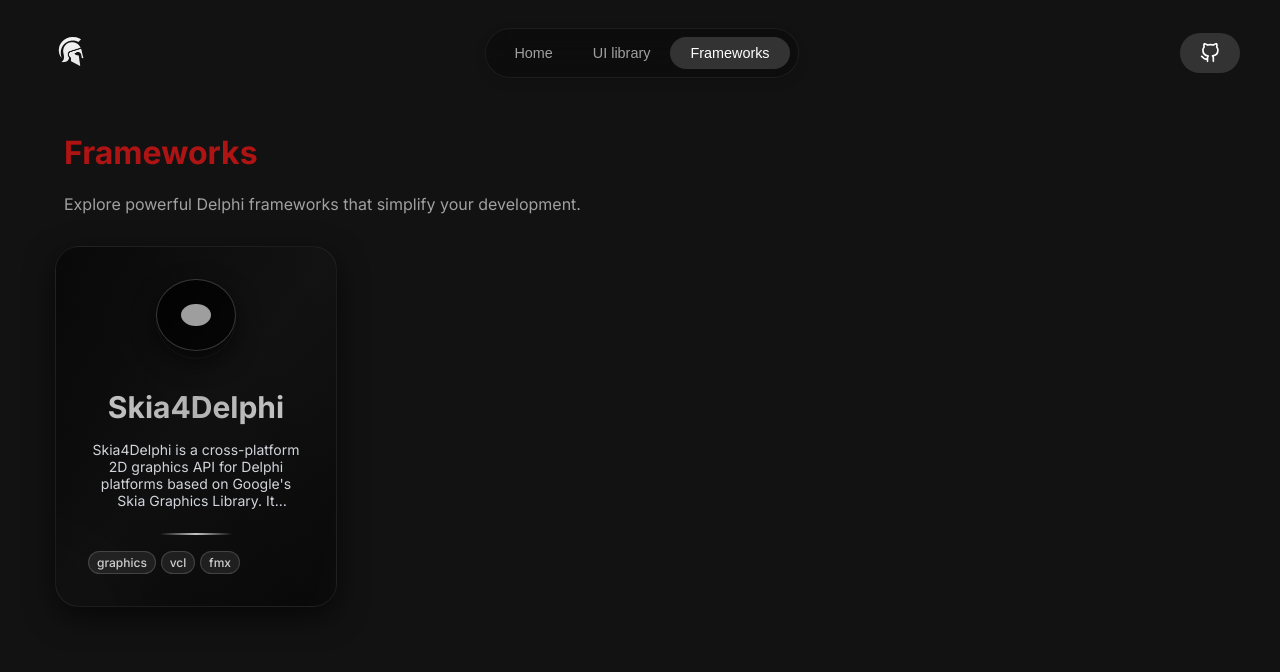
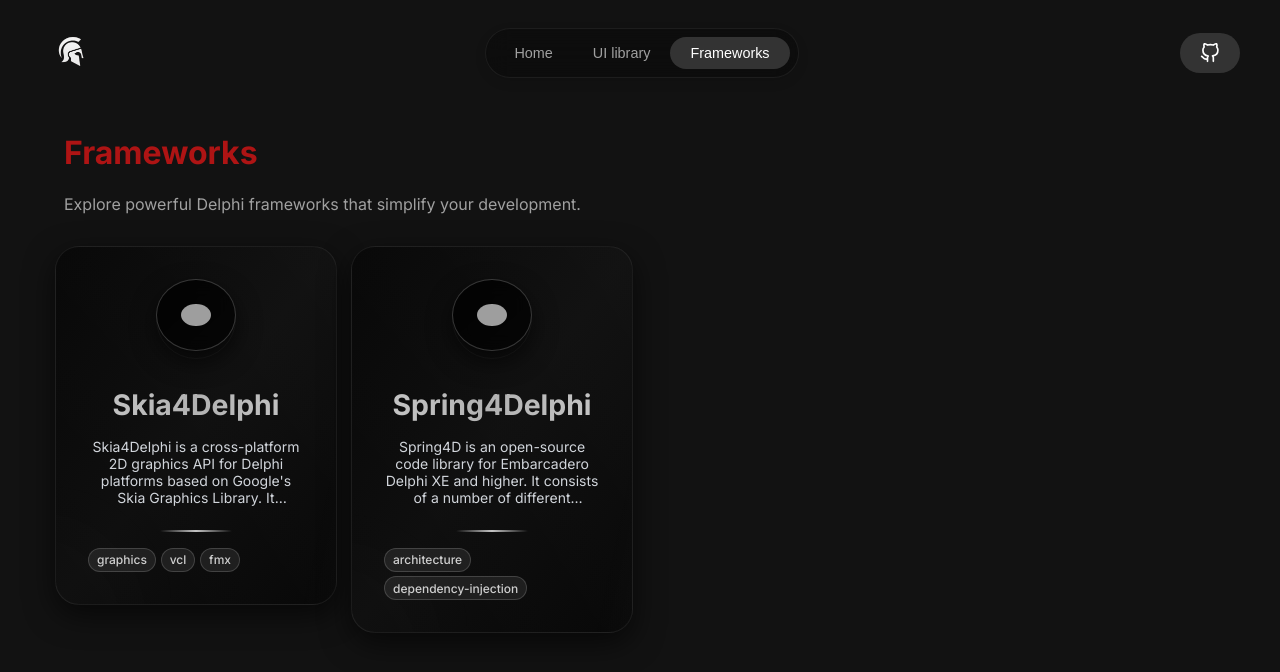
Before and after one commit to TheJoaoVitorio/DelphiKit, a Next.js app in the folder delphi-kit/: page /frameworks in a window 1280 px wide. Shown: the top 672 px of the page. Built offline with nearby package versions, Linux system fonts and the light colour scheme; grey boxes are pictures that could not be loaded.

Commit message:
add framework spring4delphi

```diff
--- a/delphi-kit/src/components/CardDescription/CardDescription.module.css
+++ b/delphi-kit/src/components/CardDescription/CardDescription.module.css
@@ -180,7 +180,7 @@
 }
 
 .cardTitle p {
-    font-size: 1.875rem;
+    font-size: 1.775rem;
     font-weight: bold;
     background: linear-gradient(to right, white, #e5e5e5, white);
     -webkit-background-clip: text;
--- a/delphi-kit/src/data/frameworks/data.json
+++ b/delphi-kit/src/data/frameworks/data.json
@@ -8,5 +8,16 @@
         "tags" : [
             "graphics", "vcl" , "fmx"
         ]
+    },
+    {
+        "id": 2,
+        "name": "Spring4Delphi",
+        "description": "Spring4D is an open-source code library for Embarcadero Delphi XE and higher. It consists of a number of different modules that contain a base class library (common types, interface based collection types, reflection extensions) and a dependency injection framework. It uses the Apache License 2.0.",
+        "link": "https://bitbucket.org/sglienke/spring4d/src/master",
+        "img": "https://avatars.githubusercontent.com/u/14032228?s=200&v=4",
+        "tags": [
+            "architecture",
+            "dependency-injection"
+        ]
     }
 ]
```
